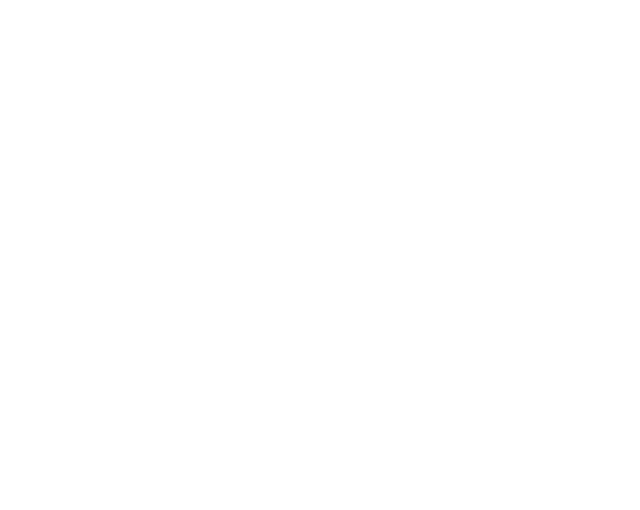
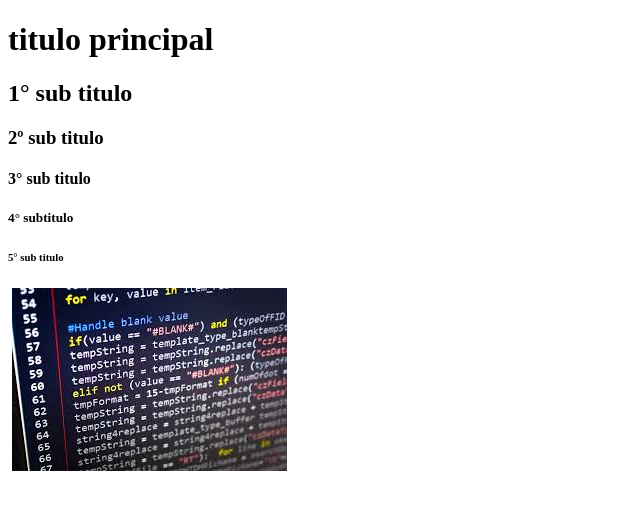
Before and after one commit to devemertech/aula_html2, a plain HTML site: page index.html in a window 1280 px wide. Shown: the whole page, without its empty margins (0-640 px from the left). Drawn offline with Linux system fonts and the light colour scheme.

Commit message:
criamos os titulos e adicionamos imagens

```diff
--- a/index.html
+++ b/index.html
@@ -4,8 +4,18 @@
     <meta charset="UTF-8">
     <meta name="viewport" content="width=device-width, initial-scale=1.0">
     <title>html 2</title>
+
 </head>
 <body>
+    <h1>titulo principal</h1>
+    <h2>1° sub titulo</h2>
+    <h3>2º sub titulo</h3>
+    <h4>3° sub titulo</h4>
+    <h5>4° subtitulo</h5>
+    <h6>5° sub titulo</h6>
+    <img src="" alt="">
+    <img src="Fotocode.jpeg.jpeg" alt="foto de um codigo">
+
 
 </body>
 </html>
```
Also changed, not shown: Fotocode.jpeg.jpeg (added).
